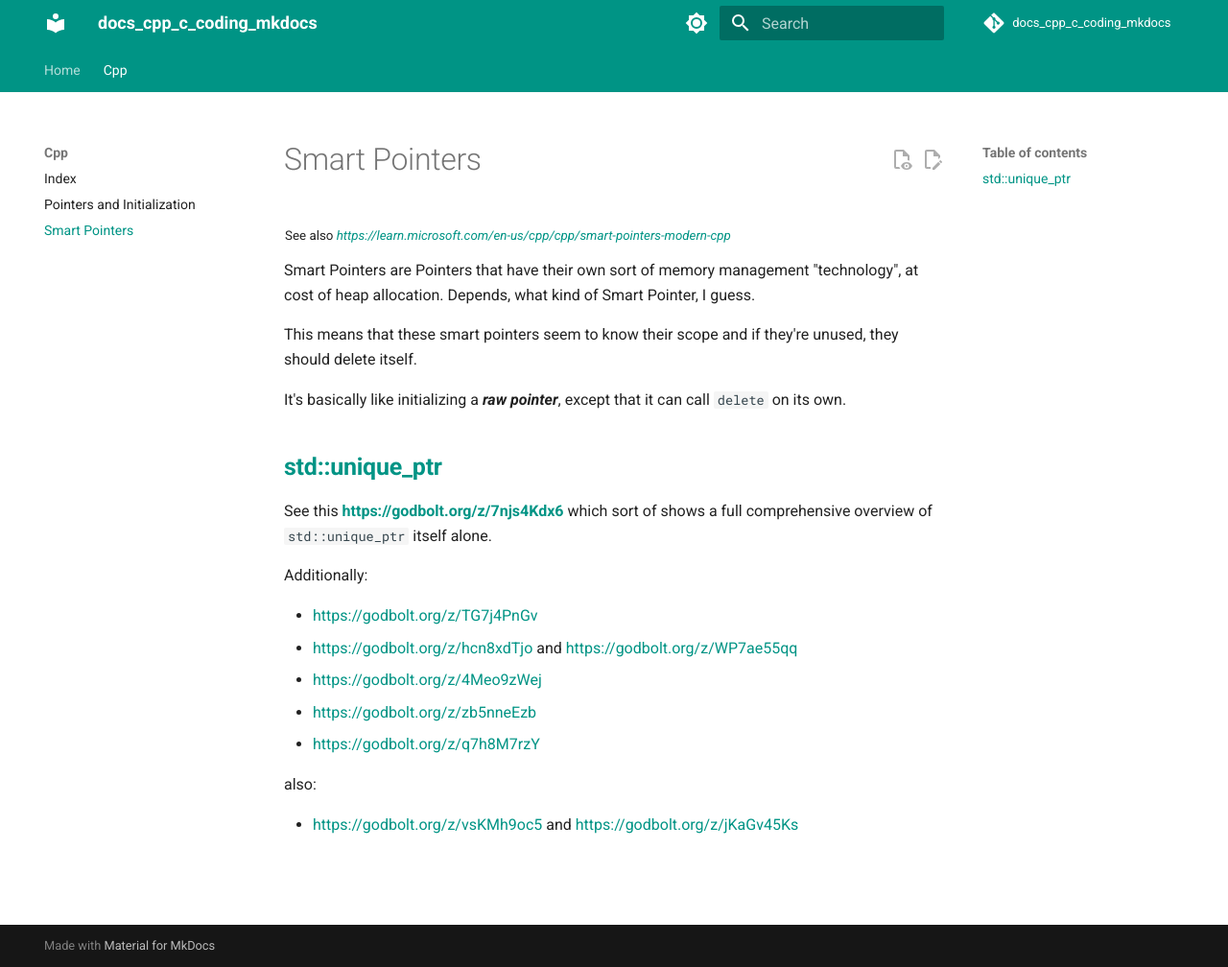
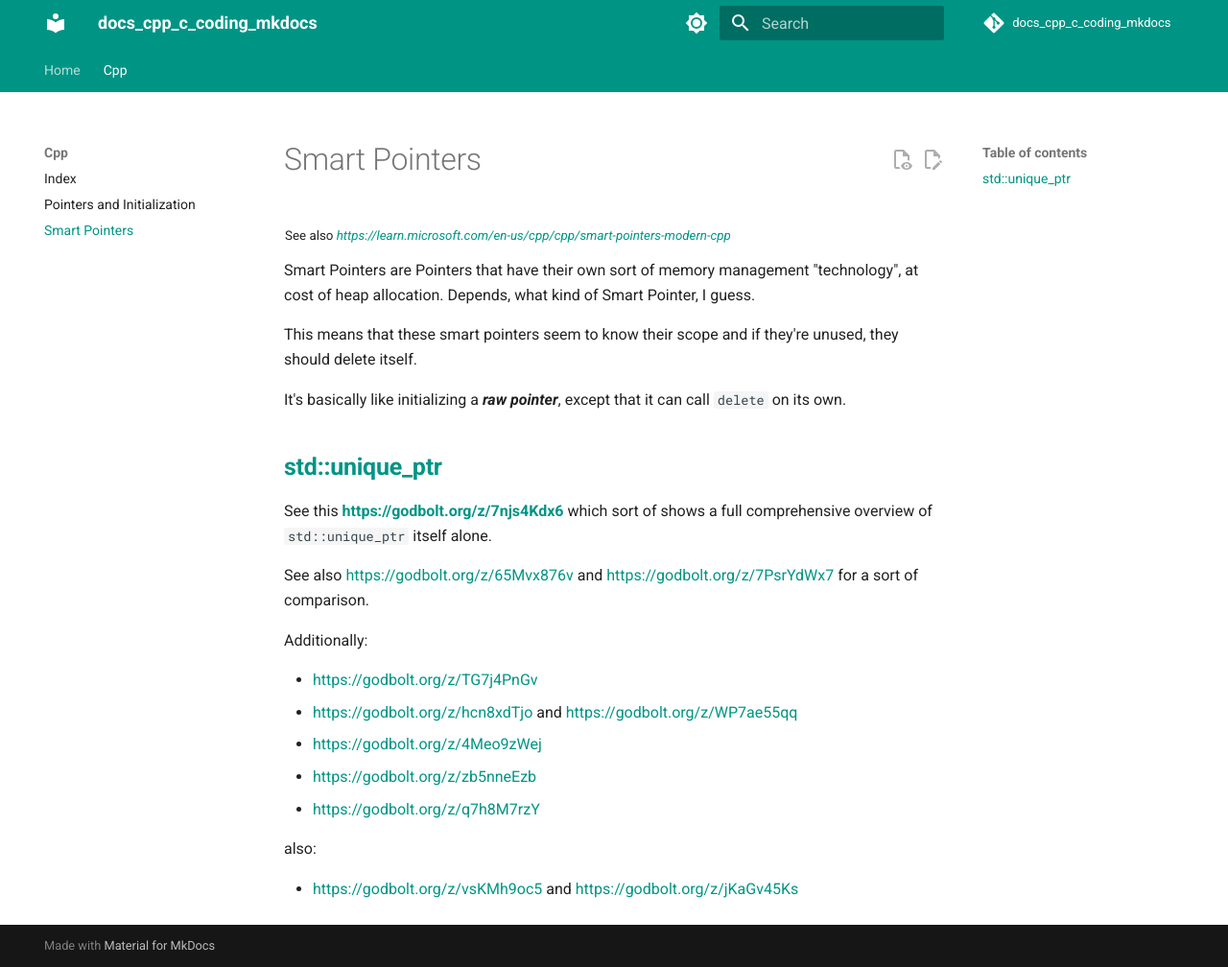
Before and after one commit to karl-police/docs_cpp_c_coding, an MkDocs documentation site: the page built from docs/cpp/Smart_Pointers.md, in a window 1280 px wide and 1008 px high. Shown: the whole window at 96% size. Built offline with MkDocs 1.6.1 and Material for MkDocs 9.7.7, drawn with Linux system fonts in a browser that asks for light colours; comment, search, counter and statistics services are not loaded.

Commit message:
Update Smart_Pointers.md

```diff
--- a/docs/cpp/Smart_Pointers.md
+++ b/docs/cpp/Smart_Pointers.md
@@ -13,6 +13,9 @@ It's basically like initializing a _**raw pointer**_, except that it can call ``
 
 See this **<a>https://godbolt.org/z/7njs4Kdx6</a>** which sort of shows a full comprehensive overview of ``std::unique_ptr`` itself alone.
 
+See also https://godbolt.org/z/65Mvx876v and https://godbolt.org/z/7PsrYdWx7 for a sort of comparison.
+
+
 Additionally:
 
 * https://godbolt.org/z/TG7j4PnGv
```
